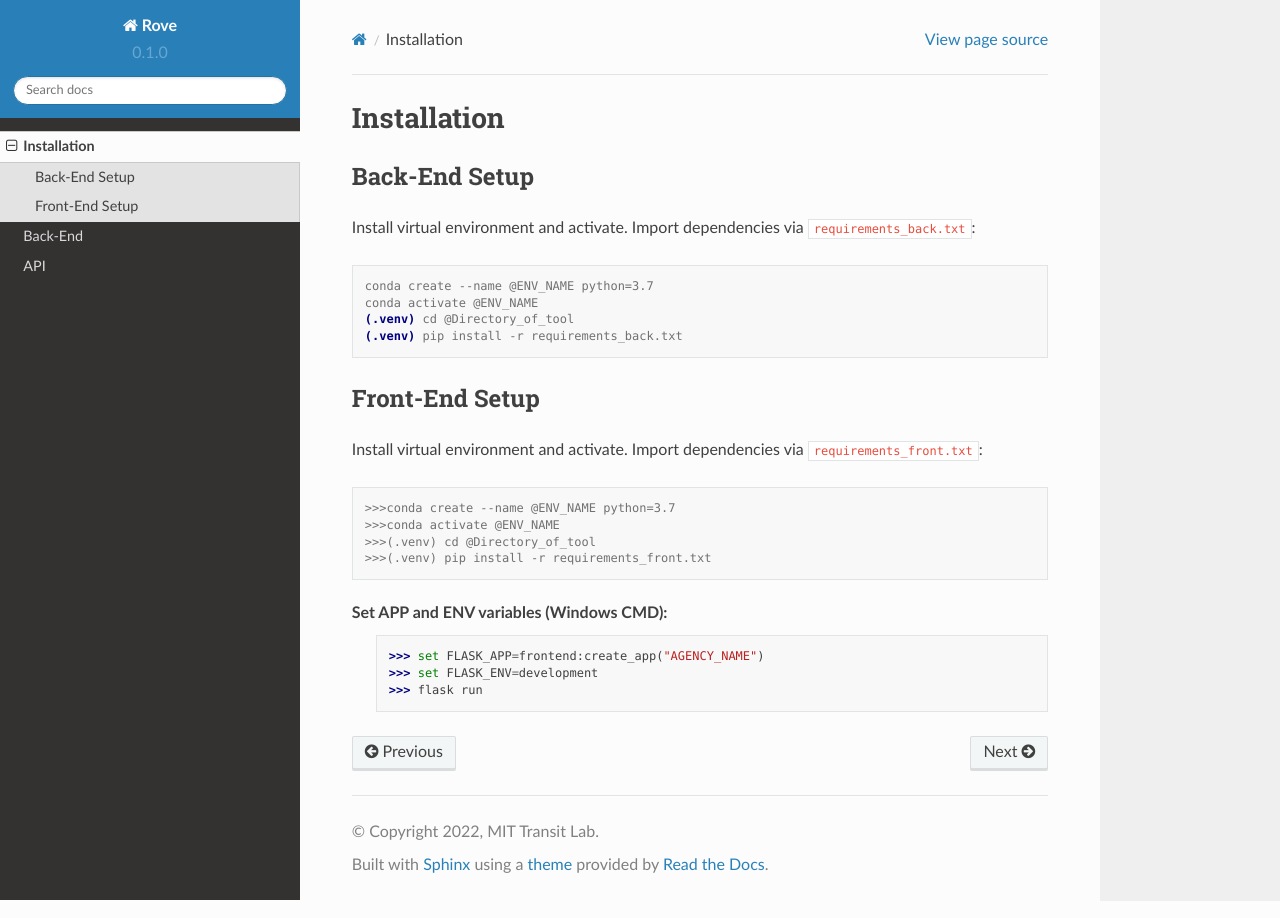
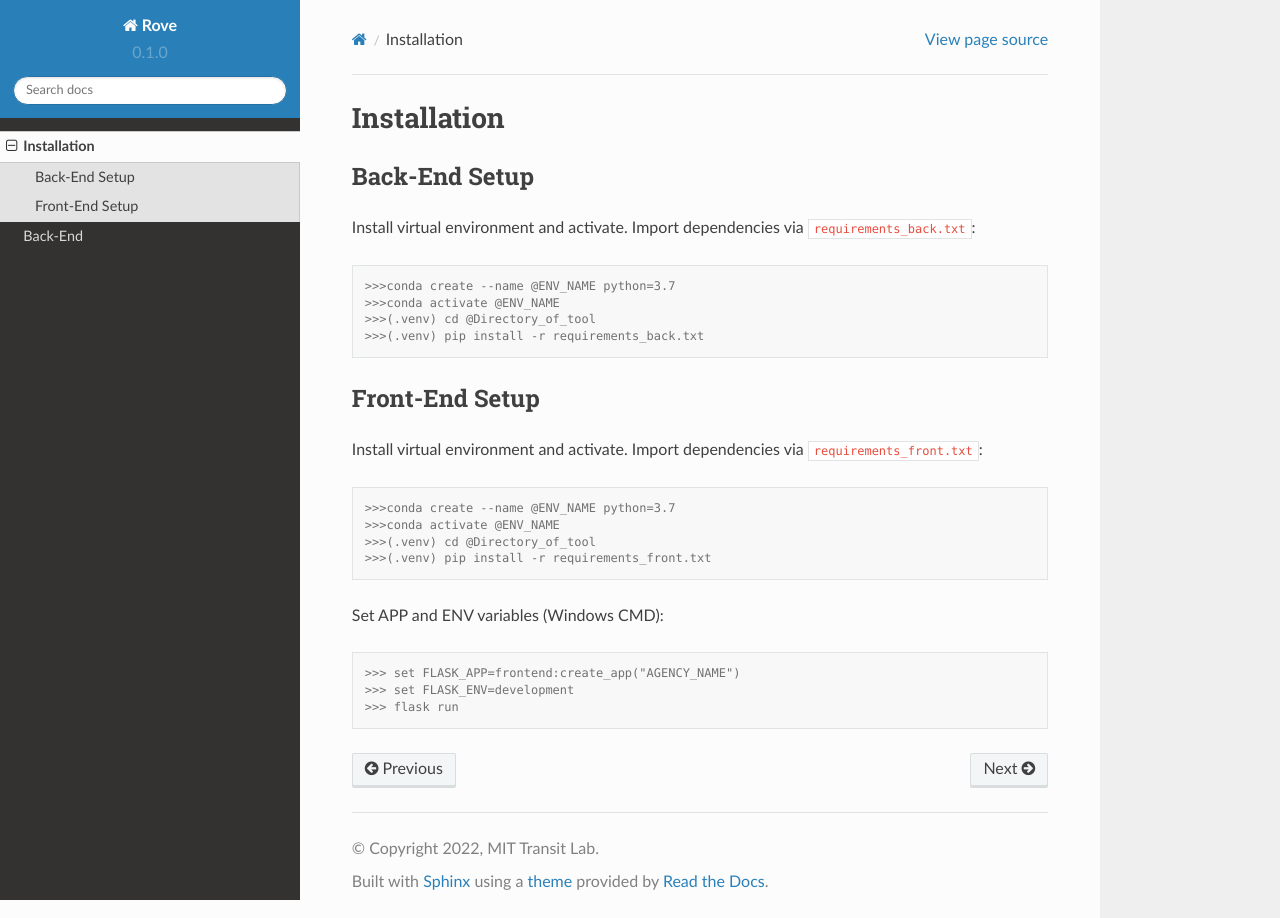
Before and after one commit to jtl-transit/rove, a Sphinx documentation site: the page built from docs/source/install.rst, in a window 1280 px wide. Built offline with Sphinx 7.4.7 and the Read the Docs theme 2.0.0, drawn with Linux system fonts in a browser that asks for light colours.

Commit message:
Reformat installation code snippet

```diff
--- a/_templates/breadcrumbs.html
+++ b/_templates/breadcrumbs.html
@@ -1,4 +1,4 @@
-{%- extends "sphinx_rtd_theme/breadcrumbs.html" %}
+{% extends "sphinx_rtd_theme/breadcrumbs.html" %}
 
 {% block breadcrumbs_aside %}
 {% endblock %}
--- a/docs/source/index.rst
+++ b/docs/source/index.rst
@@ -23,4 +23,3 @@ Contents
 
    install
    backend
-   api
--- a/docs/source/install.rst
+++ b/docs/source/install.rst
@@ -9,10 +9,10 @@ Import dependencies via ``requirements_back.txt``:
 
 .. code-block:: console
 
-   conda create --name @ENV_NAME python=3.7
-   conda activate @ENV_NAME
-   (.venv) cd @Directory_of_tool
-   (.venv) pip install -r requirements_back.txt
+   >>>conda create --name @ENV_NAME python=3.7
+   >>>conda activate @ENV_NAME
+   >>>(.venv) cd @Directory_of_tool
+   >>>(.venv) pip install -r requirements_back.txt
 
 Front-End Setup
 ----------------
@@ -28,6 +28,9 @@ Import dependencies via ``requirements_front.txt``:
    >>>(.venv) pip install -r requirements_front.txt
 
 Set APP and ENV variables (Windows CMD):
+
+.. code-block:: console
+
    >>> set FLASK_APP=frontend:create_app("AGENCY_NAME")
    >>> set FLASK_ENV=development
    >>> flask run
```
